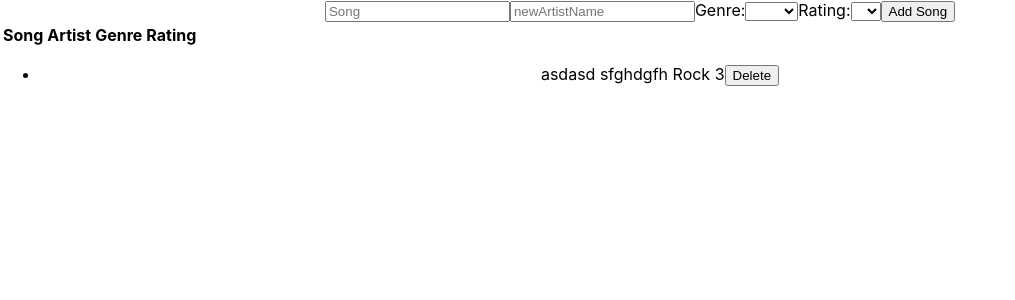
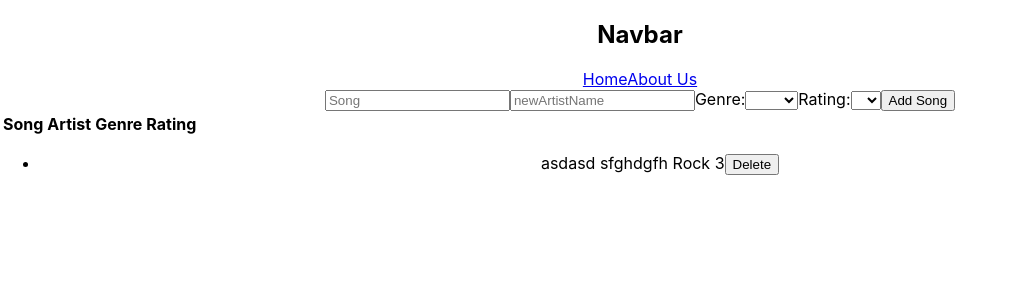
Before and after one commit to gregorvwk/Gregor_Waaker-react-lil-playlist, a React (Create React App) app: page /AboutUs in a window 1280 px wide. Shown: the top 300 px of the page, without its empty margins (0-1015 px from the left). Built offline with nearby package versions, Linux system fonts and the light colour scheme.

Commit message:
Navbar and Routing in place (not working)

```diff
--- a/package.json
+++ b/package.json
@@ -8,6 +8,8 @@
     "@testing-library/user-event": "^12.2.0",
     "react": "^17.0.1",
     "react-dom": "^17.0.1",
+    "react-router": "^5.2.0",
+    "react-router-dom": "^5.2.0",
     "react-scripts": "4.0.0",
     "web-vitals": "^0.2.4"
   },
--- a/src/App.js
+++ b/src/App.js
@@ -1,11 +1,20 @@
 import './App.css';
 import SongOverview from "./Components/SongOverview"
+import AboutUs from "./Components/AboutUs"
+import Navbar from "./Components/Navbar"
+import { BrowserRouter, Route, Switch } from "react-router-dom"
 
 function App() {
   return (
-    <div className="App">
-      <SongOverview />
-    </div>
+    <BrowserRouter>
+      <div className="App">
+      <Navbar />
+      <Switch>
+        <Route path="/" component={SongOverview} exect />
+        <Route path="/AboutUs" component={AboutUs} />
+      </Switch>
+      </div>
+    </BrowserRouter>
   );
 }
 
--- /dev/null
+++ b/src/Components/AboutUs.js
@@ -0,0 +1,9 @@
+import React from "react"
+
+function AboutUs(){
+    <div>
+        <h1>About Us</h1>
+    </div>
+}
+
+export default AboutUs
--- /dev/null
+++ b/src/Components/Navbar.js
@@ -0,0 +1,15 @@
+import React from "react"
+import { NavLink } from "react-router-dom"
+import AboutUs from "./AboutUs"
+
+function Navbar(){
+    return(
+        <nav>
+            <h1>Navbar</h1>
+            <NavLink to="/">Home</NavLink>
+            <NavLink to="/AboutUs">About Us</NavLink>
+        </nav>
+    )
+}
+
+export default Navbar
--- a/src/index.js
+++ b/src/index.js
@@ -3,6 +3,7 @@ import ReactDOM from 'react-dom';
 import './index.css';
 import App from './App';
 import reportWebVitals from './reportWebVitals';
+
 
 ReactDOM.render(
   <React.StrictMode>
```
Also changed, not shown: 1 other file (tests, documents, lock files or other folders).
